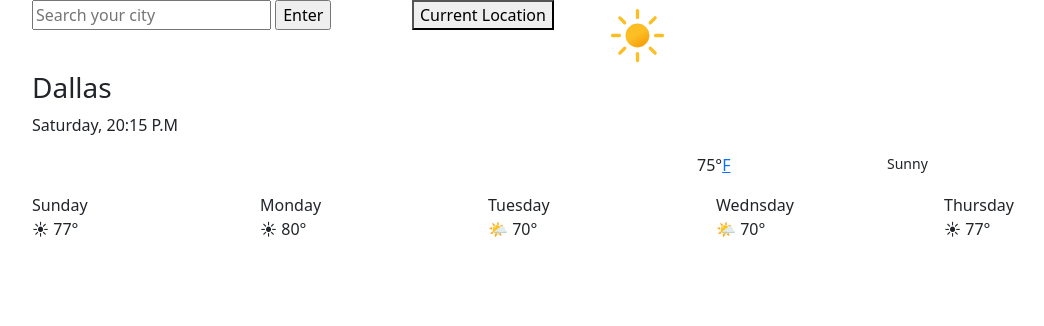
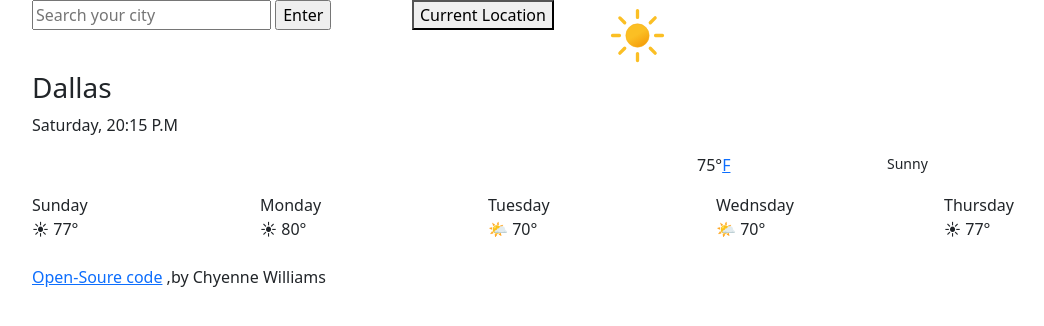
Before and after one commit to ChyenneW/shecodes-weatherApp, a plain HTML site: page index.html in a window 1280 px wide. Shown: the whole page, without its empty margins (50-1094 px from the left). Drawn offline with nearby package versions, Linux system fonts and the light colour scheme.

Commit message:
Added link to project repository

```diff
--- a/index.html
+++ b/index.html
@@ -77,6 +77,17 @@
           ☀ 77°
         </div>
       </div>
+      <br />
+      <div class="row signiture">
+        <span>
+          <a
+            href="https://github.com/ChyenneW/shecodes-weatherApp"
+            target="blank"
+            >Open-Soure code</a
+          >
+          ,by Chyenne Williams
+        </span>
+      </div>
 
       <script src="index.js"></script>
     </div>
--- a/styles.css
+++ b/styles.css
@@ -61,3 +61,7 @@
   padding: 0;
   margin: 0;
 }
+
+.signiture {
+  font-size: 20px;
+}
```
